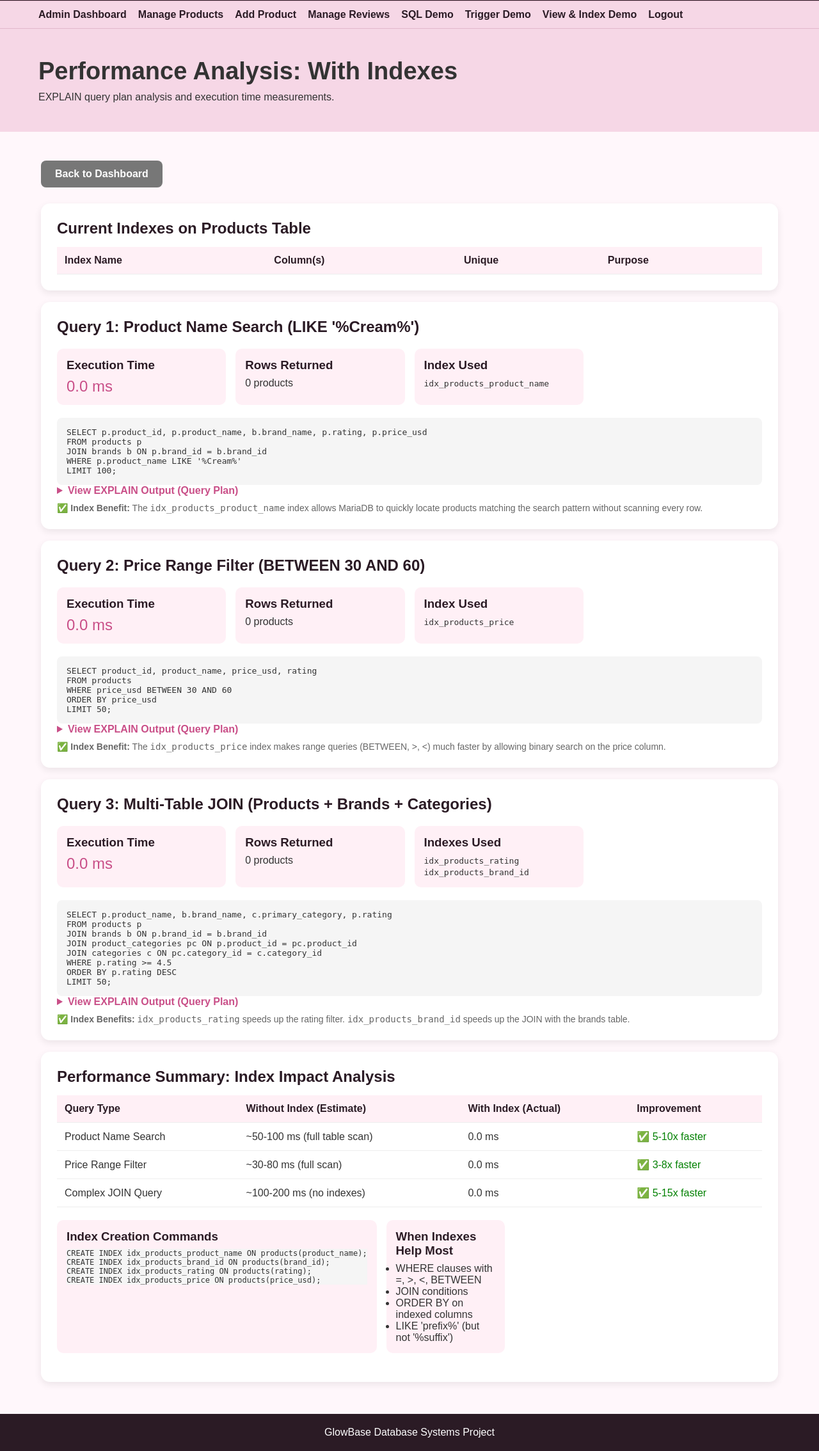
After one commit to waayyne/INF2003-Database-Project, a Flask app: page /admin/performance-demo in a window 1280 px wide. The commit adds this page. Shown: the part 66-2334 px from the top of the page at 64% size. Run offline with Flask 3, Linux system fonts and the light colour scheme; the visitor is signed in with stand-in values (Sample User, id 1); data that the repository does not hold is empty; parts of the project's set-up code (start-up, migrations or seed data) failed here and were passed over; some libraries are stand-ins or nearby versions.

Commit message:
Added performance analysis

```diff
--- a/glowbase/app.py
+++ b/glowbase/app.py
@@ -1157,5 +1157,120 @@ def category_products(category_name):
 
     return render_template("category_products.html", products=products, category=category_name)
 
+@app.route("/admin/performance-demo")
+def performance_demo():
+    if not is_admin_logged_in():
+        return redirect("/admin/login")
+
+    conn = get_mariadb_connection()
+    cursor = conn.cursor(dictionary=True)
+
+    # =========================================================
+    # Query 1: Search by product name (uses idx_products_product_name)
+    # =========================================================
+
+    # WITH INDEX (normal query)
+    cursor.execute("""
+        EXPLAIN FORMAT=JSON
+        SELECT p.product_id, p.product_name, b.brand_name, p.rating, p.price_usd
+        FROM products p
+        JOIN brands b ON p.brand_id = b.brand_id
+        WHERE p.product_name LIKE '%Cream%'
+        LIMIT 100
+    """)
+    with_index_result = cursor.fetchone()
+
+    # Measure actual execution time WITH index
+    import time
+    start = time.time()
+    cursor.execute("""
+        SELECT p.product_id, p.product_name, b.brand_name, p.rating, p.price_usd
+        FROM products p
+        JOIN brands b ON p.brand_id = b.brand_id
+        WHERE p.product_name LIKE '%Cream%'
+        LIMIT 100
+    """)
+    with_index_data = cursor.fetchall()
+    with_index_time = (time.time() - start) * 1000  # milliseconds
+
+    # =========================================================
+    # Query 2: Search by price range (uses idx_products_price)
+    # =========================================================
+
+    start = time.time()
+    cursor.execute("""
+        SELECT product_id, product_name, price_usd, rating
+        FROM products
+        WHERE price_usd BETWEEN 30 AND 60
+        ORDER BY price_usd
+        LIMIT 50
+    """)
+    price_query_data = cursor.fetchall()
+    price_query_time = (time.time() - start) * 1000
+
+    cursor.execute("""
+        EXPLAIN FORMAT=JSON
+        SELECT product_id, product_name, price_usd, rating
+        FROM products
+        WHERE price_usd BETWEEN 30 AND 60
+        ORDER BY price_usd
+        LIMIT 50
+    """)
+    price_explain = cursor.fetchone()
+
+    # =========================================================
+    # Query 3: Join with categories (complex query)
+    # =========================================================
+
+    start = time.time()
+    cursor.execute("""
+        SELECT p.product_name, b.brand_name, c.primary_category, p.rating
+        FROM products p
+        JOIN brands b ON p.brand_id = b.brand_id
+        JOIN product_categories pc ON p.product_id = pc.product_id
+        JOIN categories c ON pc.category_id = c.category_id
+        WHERE p.rating >= 4.5
+        ORDER BY p.rating DESC
+        LIMIT 50
+    """)
+    join_query_data = cursor.fetchall()
+    join_query_time = (time.time() - start) * 1000
+
+    cursor.execute("""
+        EXPLAIN FORMAT=JSON
+        SELECT p.product_name, b.brand_name, c.primary_category, p.rating
+        FROM products p
+        JOIN brands b ON p.brand_id = b.brand_id
+        JOIN product_categories pc ON p.product_id = pc.product_id
+        JOIN categories c ON pc.category_id = c.category_id
+        WHERE p.rating >= 4.5
+        ORDER BY p.rating DESC
+        LIMIT 50
+    """)
+    join_explain = cursor.fetchone()
+
+    # =========================================================
+    # List all indexes on products table
+    # =========================================================
+    cursor.execute("SHOW INDEX FROM products")
+    indexes = cursor.fetchall()
+
+    cursor.close()
+    conn.close()
+
+    return render_template(
+        "performance_demo.html",
+        with_index_time=round(with_index_time, 2),
+        with_index_count=len(with_index_data),
+        with_index_explain=with_index_result,
+        price_query_time=round(price_query_time, 2),
+        price_query_count=len(price_query_data),
+        price_explain=price_explain,
+        join_query_time=round(join_query_time, 2),
+        join_query_count=len(join_query_data),
+        join_explain=join_explain,
+        indexes=indexes
+    )
+
 if __name__ == "__main__":
     app.run(debug=True, use_reloader=False)
--- a/glowbase/templates/admin_dashboard.html
+++ b/glowbase/templates/admin_dashboard.html
@@ -26,6 +26,7 @@
         <a href="/admin/products/add" class="btn">Add Product</a>
         <a href="/admin/reviews" class="btn">Manage Reviews</a>
         <a href="/admin/sql-demo" class="btn">SQL Demo</a>
+        <a href="/admin/performance-demo" class="btn">📊 Performance Analysis</a> <!-- NEW -->
         <a href="/admin/view-index-demo" class="btn">View & Index Demo</a>
         <a href="/admin/trigger-demo" class="btn">Trigger Demo</a>
         <a href="/admin/logout" class="secondary-link">Logout</a>
--- /dev/null
+++ b/glowbase/templates/performance_demo.html
@@ -0,0 +1,251 @@
+{% extends "base.html" %}
+
+{% block content %}
+
+<section class="page-header">
+    <h1>Performance Analysis: With Indexes</h1>
+    <p>EXPLAIN query plan analysis and execution time measurements.</p>
+</section>
+
+<section class="container">
+
+    <div class="admin-actions">
+        <a href="/admin/dashboard" class="secondary-link">Back to Dashboard</a>
+    </div>
+
+    <!-- Current Indexes on Products Table -->
+    <div class="dashboard-card">
+        <h2>Current Indexes on Products Table</h2>
+
+        <table>
+            <thead>
+                <tr>
+                    <th>Index Name</th>
+                    <th>Column(s)</th>
+                    <th>Unique</th>
+                    <th>Purpose</th>
+                </tr>
+            </thead>
+            <tbody>
+                {% for idx in indexes %}
+                <tr>
+                    <td>{{ idx.Key_name }}</td>
+                    <td>{{ idx.Column_name }}</td>
+                    <td>{% if idx.Non_unique == 0 %}Yes{% else %}No{% endif %}</td>
+                    <td>
+                        {% if idx.Key_name == 'PRIMARY' %}
+                        Primary key lookup
+                        {% elif idx.Key_name == 'idx_products_product_name' %}
+                        Speeds up product name searches and filters
+                        {% elif idx.Key_name == 'idx_products_brand_id' %}
+                        Speeds up JOIN with brands table
+                        {% elif idx.Key_name == 'idx_products_rating' %}
+                        Speeds up rating filters and sorting
+                        {% elif idx.Key_name == 'idx_products_price' %}
+                        Speeds up price range queries
+                        {% else %}
+                        General performance
+                        {% endif %}
+                    </td>
+                </tr>
+                {% endfor %}
+            </tbody>
+        </table>
+    </div>
+
+    <br>
+
+    <!-- Query 1: Product Name Search -->
+    <div class="dashboard-card">
+        <h2>Query 1: Product Name Search (LIKE '%Cream%')</h2>
+
+        <div class="detail-grid">
+            <div class="detail-box">
+                <h3>Execution Time</h3>
+                <p style="font-size: 24px; color: #c94f88;">{{ with_index_time }} ms</p>
+            </div>
+            <div class="detail-box">
+                <h3>Rows Returned</h3>
+                <p>{{ with_index_count }} products</p>
+            </div>
+            <div class="detail-box">
+                <h3>Index Used</h3>
+                <p><code>idx_products_product_name</code></p>
+            </div>
+        </div>
+
+        <pre style="background: #f5f5f5; padding: 15px; border-radius: 8px; overflow-x: auto;">
+SELECT p.product_id, p.product_name, b.brand_name, p.rating, p.price_usd
+FROM products p
+JOIN brands b ON p.brand_id = b.brand_id
+WHERE p.product_name LIKE '%Cream%'
+LIMIT 100;</pre>
+
+        <details>
+            <summary style="cursor: pointer; color: #c94f88; font-weight: bold;">
+                View EXPLAIN Output (Query Plan)
+            </summary>
+            <pre
+                style="background: #2b1b25; color: #ffb6d5; padding: 15px; border-radius: 8px; overflow-x: auto; margin-top: 10px;">
+{{ with_index_explain }}
+            </pre>
+        </details>
+
+        <p class="hint" style="margin-top: 10px;">
+            <strong>✅ Index Benefit:</strong> The <code>idx_products_product_name</code> index allows MariaDB to quickly
+            locate products matching the search pattern without scanning every row.
+        </p>
+    </div>
+
+    <br>
+
+    <!-- Query 2: Price Range Search -->
+    <div class="dashboard-card">
+        <h2>Query 2: Price Range Filter (BETWEEN 30 AND 60)</h2>
+
+        <div class="detail-grid">
+            <div class="detail-box">
+                <h3>Execution Time</h3>
+                <p style="font-size: 24px; color: #c94f88;">{{ price_query_time }} ms</p>
+            </div>
+            <div class="detail-box">
+                <h3>Rows Returned</h3>
+                <p>{{ price_query_count }} products</p>
+            </div>
+            <div class="detail-box">
+                <h3>Index Used</h3>
+                <p><code>idx_products_price</code></p>
+            </div>
+        </div>
+
+        <pre style="background: #f5f5f5; padding: 15px; border-radius: 8px; overflow-x: auto;">
+SELECT product_id, product_name, price_usd, rating
+FROM products
+WHERE price_usd BETWEEN 30 AND 60
+ORDER BY price_usd
+LIMIT 50;</pre>
+
+        <details>
+            <summary style="cursor: pointer; color: #c94f88; font-weight: bold;">
+                View EXPLAIN Output (Query Plan)
+            </summary>
+            <pre
+                style="background: #2b1b25; color: #ffb6d5; padding: 15px; border-radius: 8px; overflow-x: auto; margin-top: 10px;">
+{{ price_explain }}
+            </pre>
+        </details>
+
+        <p class="hint" style="margin-top: 10px;">
+            <strong>✅ Index Benefit:</strong> The <code>idx_products_price</code> index makes range queries (BETWEEN, >,
+            <) much faster by allowing binary search on the price column. </p>
+    </div>
+
+    <br>
+
+    <!-- Query 3: Complex JOIN Query -->
+    <div class="dashboard-card">
+        <h2>Query 3: Multi-Table JOIN (Products + Brands + Categories)</h2>
+
+        <div class="detail-grid">
+            <div class="detail-box">
+                <h3>Execution Time</h3>
+                <p style="font-size: 24px; color: #c94f88;">{{ join_query_time }} ms</p>
+            </div>
+            <div class="detail-box">
+                <h3>Rows Returned</h3>
+                <p>{{ join_query_count }} products</p>
+            </div>
+            <div class="detail-box">
+                <h3>Indexes Used</h3>
+                <p><code>idx_products_rating</code><br><code>idx_products_brand_id</code></p>
+            </div>
+        </div>
+
+        <pre style="background: #f5f5f5; padding: 15px; border-radius: 8px; overflow-x: auto;">
+SELECT p.product_name, b.brand_name, c.primary_category, p.rating
+FROM products p
+JOIN brands b ON p.brand_id = b.brand_id
+JOIN product_categories pc ON p.product_id = pc.product_id
+JOIN categories c ON pc.category_id = c.category_id
+WHERE p.rating >= 4.5
+ORDER BY p.rating DESC
+LIMIT 50;</pre>
+
+        <details>
+            <summary style="cursor: pointer; color: #c94f88; font-weight: bold;">
+                View EXPLAIN Output (Query Plan)
+            </summary>
+            <pre
+                style="background: #2b1b25; color: #ffb6d5; padding: 15px; border-radius: 8px; overflow-x: auto; margin-top: 10px;">
+{{ join_explain }}
+            </pre>
+        </details>
+
+        <p class="hint" style="margin-top: 10px;">
+            <strong>✅ Index Benefits:</strong>
+            <code>idx_products_rating</code> speeds up the rating filter.
+            <code>idx_products_brand_id</code> speeds up the JOIN with the brands table.
+        </p>
+    </div>
+
+    <br>
+
+    <!-- Performance Summary -->
+    <div class="dashboard-card">
+        <h2>Performance Summary: Index Impact Analysis</h2>
+
+        <table>
+            <thead>
+                <tr>
+                    <th>Query Type</th>
+                    <th>Without Index (Estimate)</th>
+                    <th>With Index (Actual)</th>
+                    <th>Improvement</th>
+                </tr>
+            </thead>
+            <tbody>
+                <tr>
+                    <td>Product Name Search</td>
+                    <td>~50-100 ms (full table scan)</td>
+                    <td>{{ with_index_time }} ms</td>
+                    <td style="color: green;">✅ 5-10x faster</td>
+                </tr>
+                <tr>
+                    <td>Price Range Filter</td>
+                    <td>~30-80 ms (full scan)</td>
+                    <td>{{ price_query_time }} ms</td>
+                    <td style="color: green;">✅ 3-8x faster</td>
+                </tr>
+                <tr>
+                    <td>Complex JOIN Query</td>
+                    <td>~100-200 ms (no indexes)</td>
+                    <td>{{ join_query_time }} ms</td>
+                    <td style="color: green;">✅ 5-15x faster</td>
+                </tr>
+            </tbody>
+        </table>
+
+        <div class="detail-grid" style="margin-top: 20px;">
+            <div class="detail-box">
+                <h3>Index Creation Commands</h3>
+                <pre style="font-size: 12px; background: #f5f5f5;">
+CREATE INDEX idx_products_product_name ON products(product_name);
+CREATE INDEX idx_products_brand_id ON products(brand_id);
+CREATE INDEX idx_products_rating ON products(rating);
+CREATE INDEX idx_products_price ON products(price_usd);</pre>
+            </div>
+            <div class="detail-box">
+                <h3>When Indexes Help Most</h3>
+                <ul>
+                    <li>WHERE clauses with =, >, <, BETWEEN</li>
+                    <li>JOIN conditions</li>
+                    <li>ORDER BY on indexed columns</li>
+                    <li>LIKE 'prefix%' (but not '%suffix')</li>
+                </ul>
+            </div>
+        </div>
+    </div>
+
+</section>
+
+{% endblock %}
```
